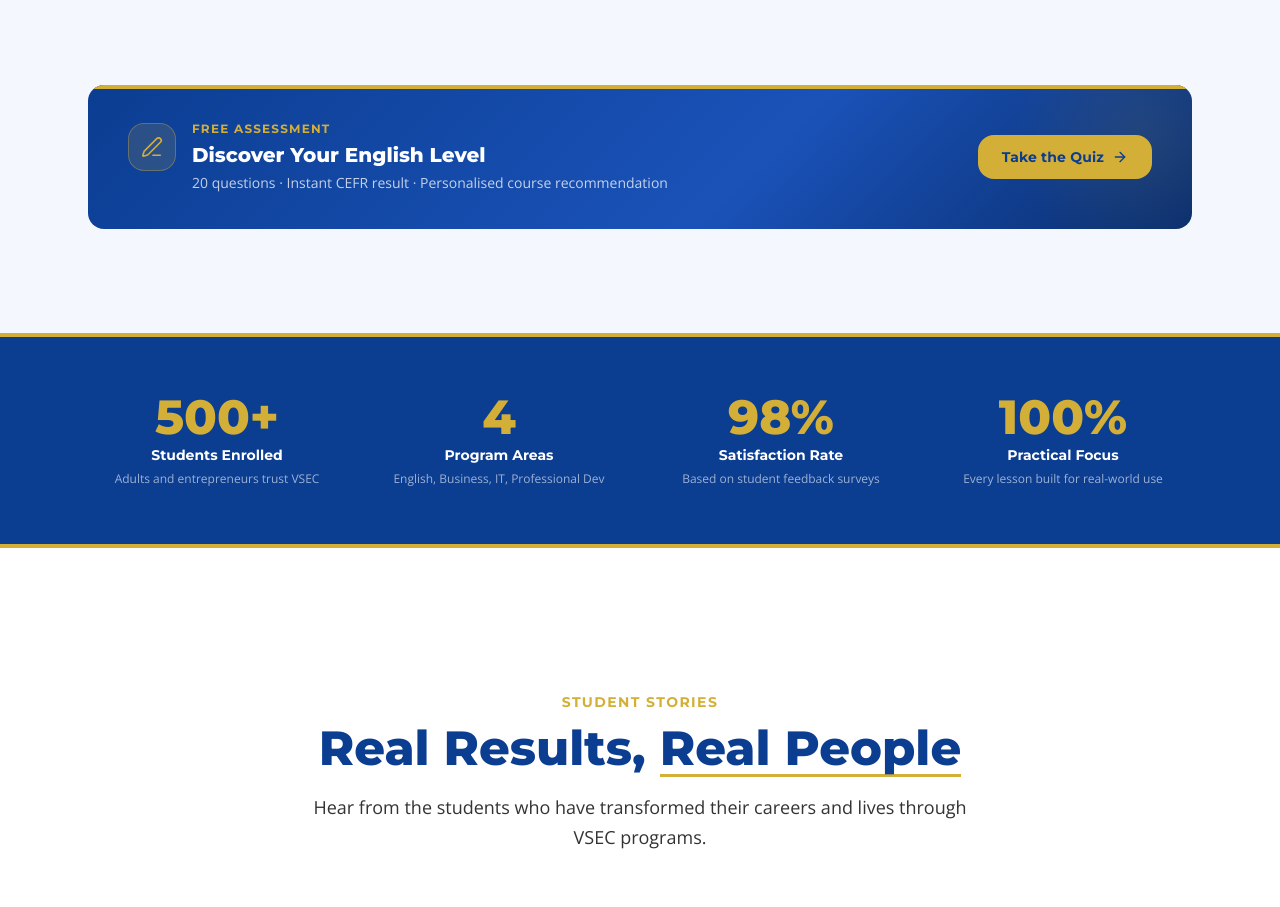
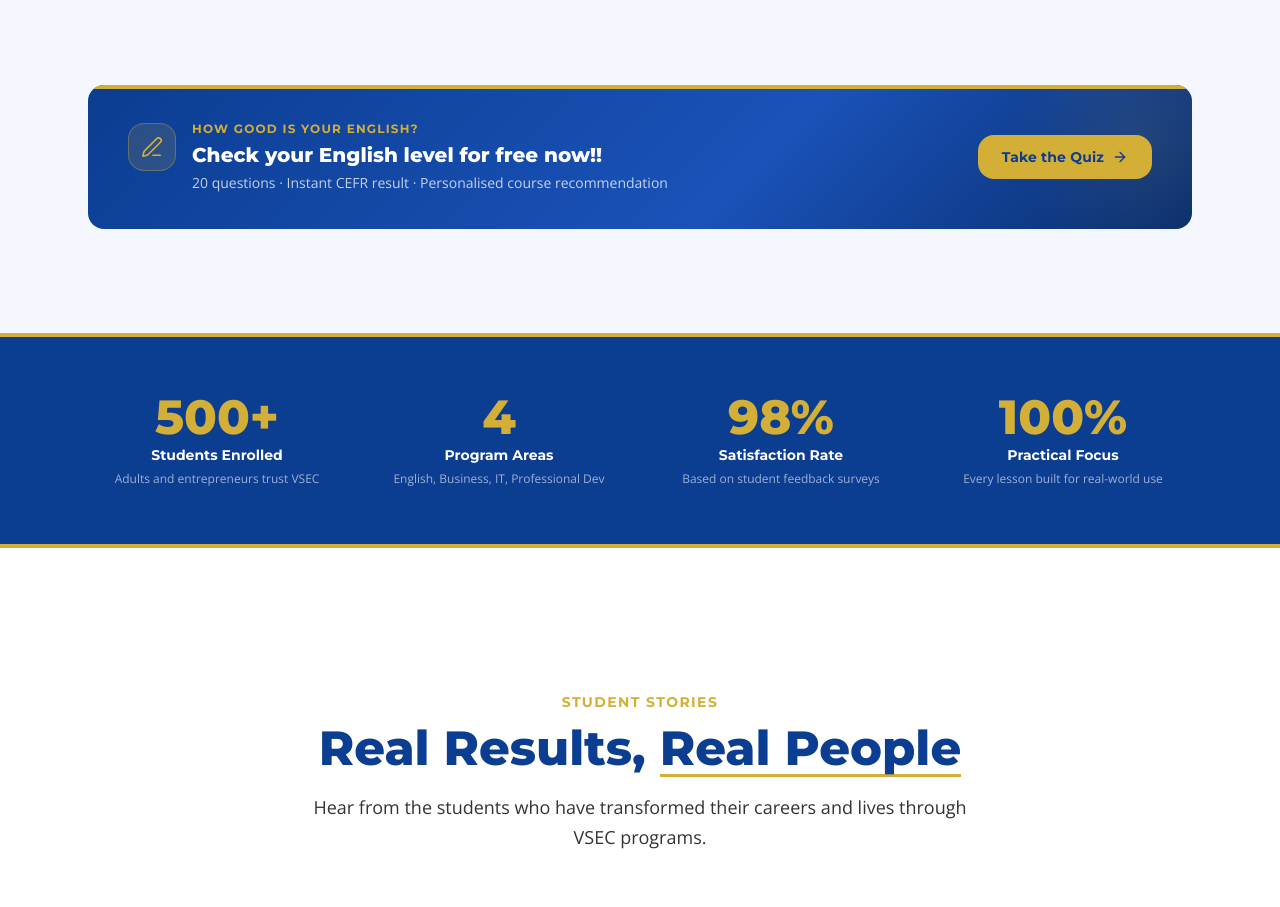
Before and after one commit to Gab7by/vsec-general-website, a React (Vite) app: page / in a window 1280 px wide. Shown: the part 4940-5847 px from the top of the page. Built offline with nearby package versions, Linux system fonts and the light colour scheme; grey boxes are pictures that could not be loaded.

Commit message:
quiz edited

```diff
--- a/src/components/QuizTeaser.jsx
+++ b/src/components/QuizTeaser.jsx
@@ -27,11 +27,11 @@ export default function QuizTeaser() {
             <div>
               <p className="text-xs font-bold uppercase tracking-widest mb-1"
                 style={{ fontFamily: 'var(--font-heading)', color: 'var(--color-gold)' }}>
-                Free Assessment
+                How Good Is Your English?
               </p>
               <h3 className="text-lg sm:text-xl font-black text-white mb-1"
                 style={{ fontFamily: 'var(--font-heading)' }}>
-                Discover Your English Level
+                Check your English level for free now!!
               </h3>
               <p className="text-sm"
                 style={{ fontFamily: 'var(--font-body)', color: 'rgba(255,255,255,0.75)' }}>
```
